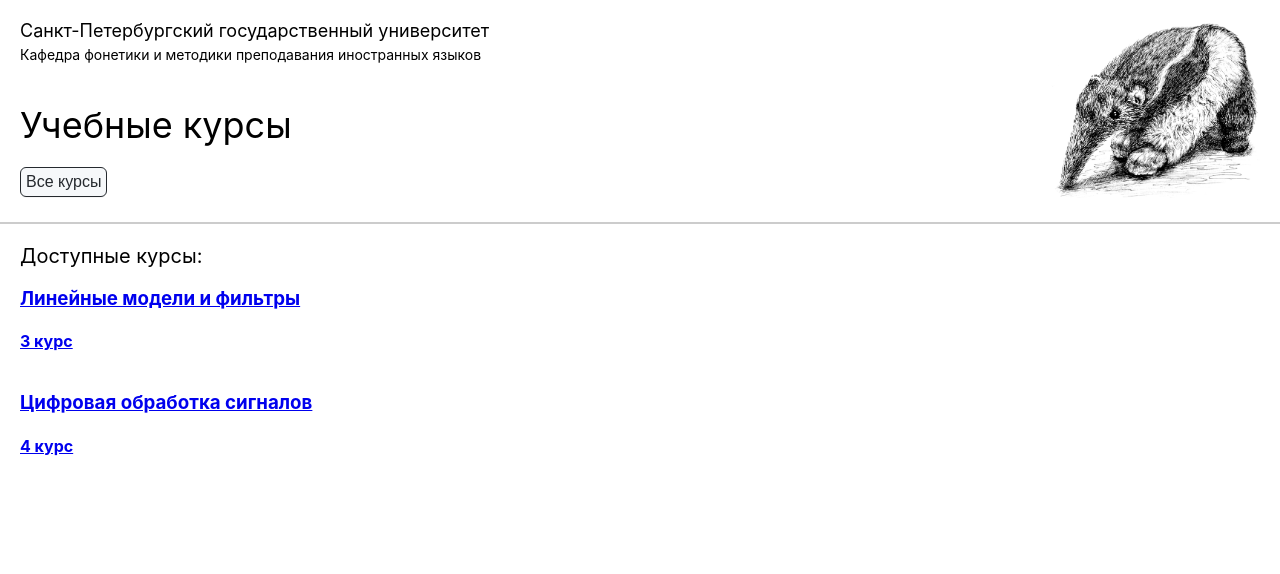
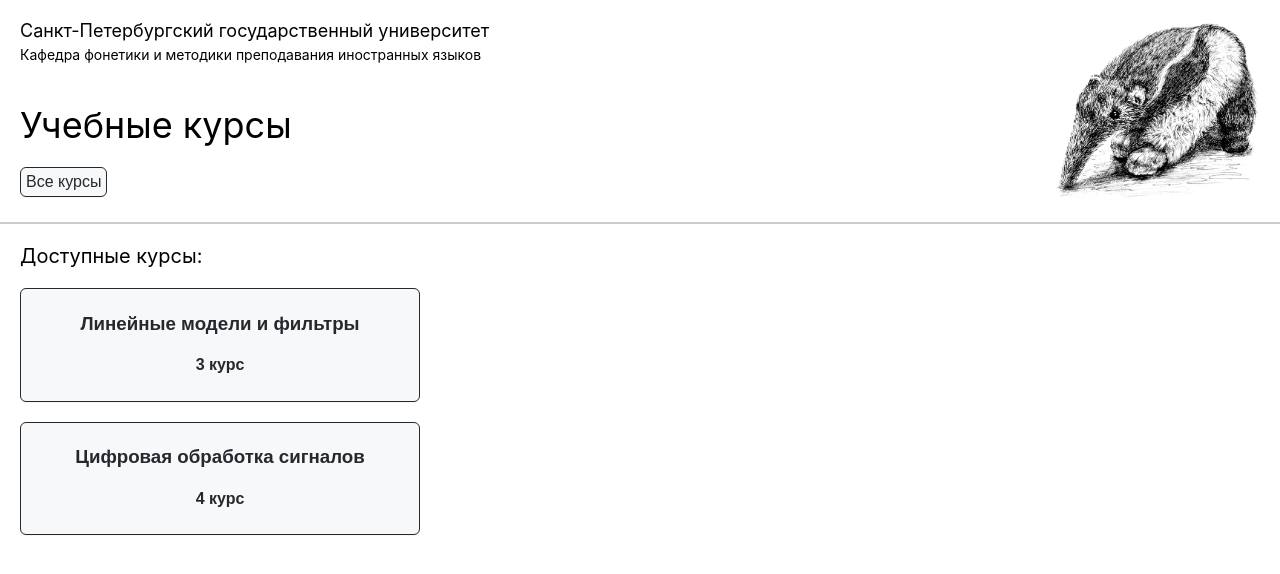
Before and after one commit to annashell/tityushina_courses, a React (Create React App) app: page / in a window 1280 px wide. Shown: the top 574 px of the page. Built offline with nearby package versions, Linux system fonts and the light colour scheme.

Commit message:
content markup

```diff
--- a/src/components/CourseCard/CourseCard.css
+++ b/src/components/CourseCard/CourseCard.css
@@ -0,0 +1,18 @@
+.course-card {
+    margin: 20px 0;
+}
+
+.course-card-button {
+    margin-right: 20px;
+    width: 400px;
+    font-size: 16px;
+    color: #25292e;
+    background-color: #f6f8fa;
+    box-shadow: 0px 1px 0px 0px #1f23280a;
+    border-radius: .375rem;
+    font-weight: 500;
+    text-decoration: none;
+    cursor: pointer;
+    padding: 5px;
+    border: 1px solid #25292e;
+}
--- a/src/components/CourseCard/CourseCard.jsx
+++ b/src/components/CourseCard/CourseCard.jsx
@@ -6,9 +6,11 @@ function CourseCard({ course }) {
     return (
         <div className="course-card">
             <div>
-                <Link to={`/course/${course.id}`}>
-                    <h3>{course.title}</h3>
-                    <h4>{course.description}</h4>
+                <Link to={`/course/${course.id}`} className="course-card-link">
+                    <button className="course-card-button">
+                        <h3>{course.title}</h3>
+                        <h4>{course.description}</h4>
+                    </button>
                 </Link>
             </div>
         </div>
```
